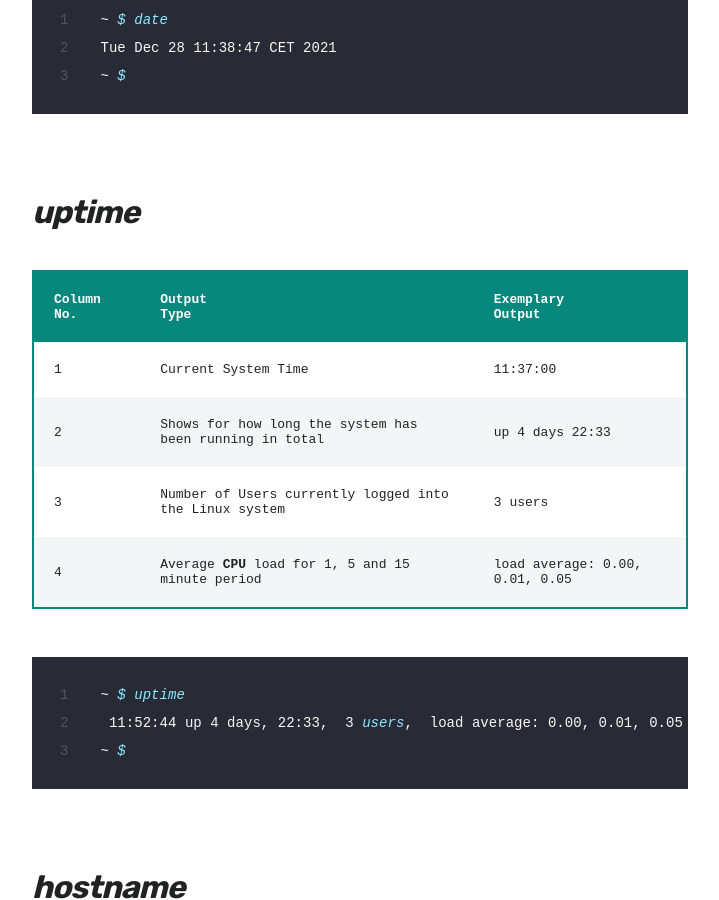
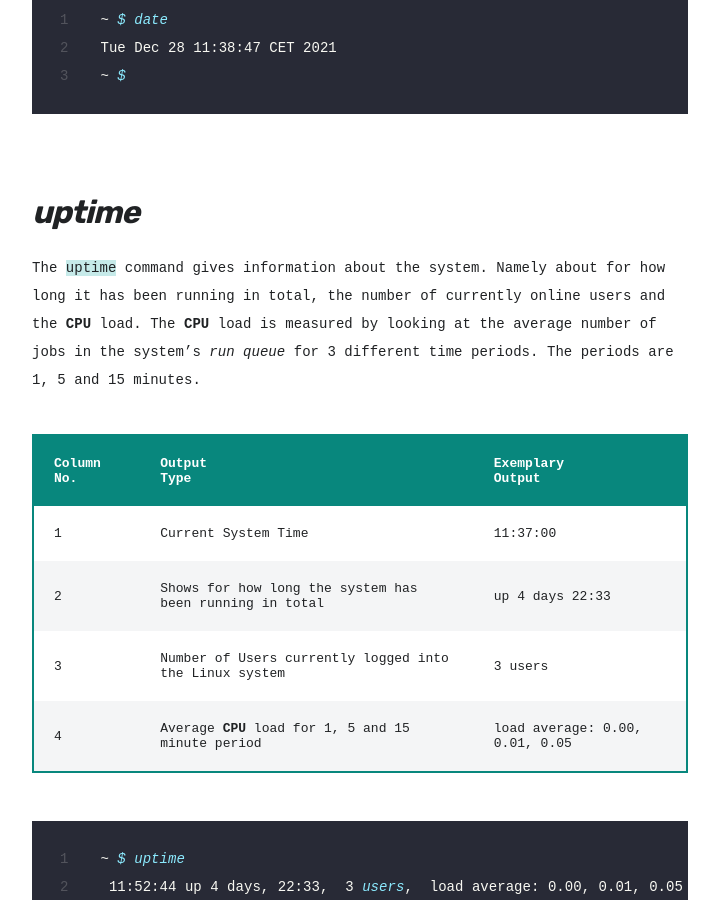
Before and after one commit to kletobias/kletobias.github.io, a Jekyll site: the page built from _projects/Chapter_5-11.md, in a window 1280 px wide and 900 px high, scrolled down 2365 px. Shown: the whole window, without its empty margins (38-757 px from the left). Built offline with Jekyll 4.4.1, drawn with Linux system fonts in a browser that asks for light colours; nearby versions of some CDN libraries; some web fonts are replaced.

Commit message:
updating module5 for the website

```diff
--- a/_projects/Chapter_5-11.md
+++ b/_projects/Chapter_5-11.md
@@ -43,6 +43,7 @@ Tue Dec 28 11:38:47 CET 2021
 
 #### *uptime*
 
+The `uptime` command gives information about the system. Namely about for how long it has been running in total, the number of currently online users and the **CPU** load. The **CPU** load is measured by looking at the average number of jobs in the system's *run queue* for 3 different time periods. The periods are 1, 5 and 15 minutes.
 
 | Column No. | Output<br /> Type                                       | Exemplary<br /> Output         |
 |------------|---------------------------------------------------------|--------------------------------|
```
